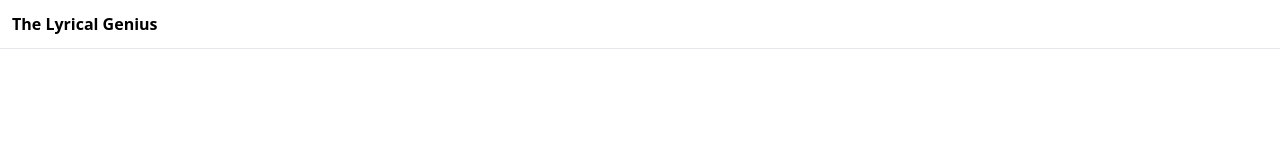
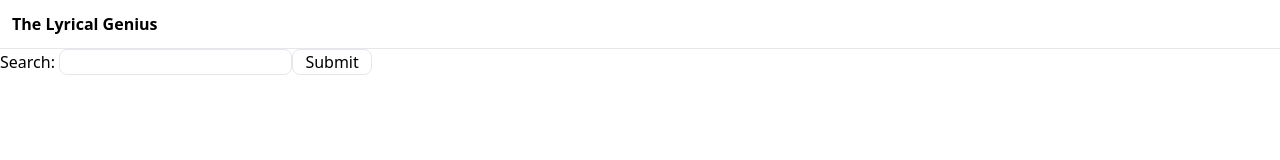
Before and after one commit to Declan-Hinchcliffe/genius, a React (Create React App) app in the folder frontend/: page / in a window 1280 px wide. Shown: the top 160 px of the page. Built offline with nearby package versions, Linux system fonts and the light colour scheme; no server answers.

Commit message:
[refs 10-feat-post] some react stuff

```diff
--- a/frontend/src/views/Home.js
+++ b/frontend/src/views/Home.js
@@ -1,9 +1,28 @@
-import React from 'react'
+import React, { useEffect, useState } from 'react'
+import Axios from 'axios'
 
 function Home() {
+    const [count, setCount] = useState(0);
+
+    useEffect(() => {
+
+    }, [count])
+
+    Axios.post('http://localhost:9000/song/lyrics', {
+        name: "wap"
+    })
+    .then((response) => {
+        console.log(response);
+    })
+
+
     return (
         <div>
-
+            <form>
+                <label>Search: </label>
+                <input className="border rounded-lg"/>
+                <button type="submit" className="w-20 border rounded-lg" onClick={() => setCount(count + 1)}>Submit</button>
+            </form>
         </div>
     )
 }
```
